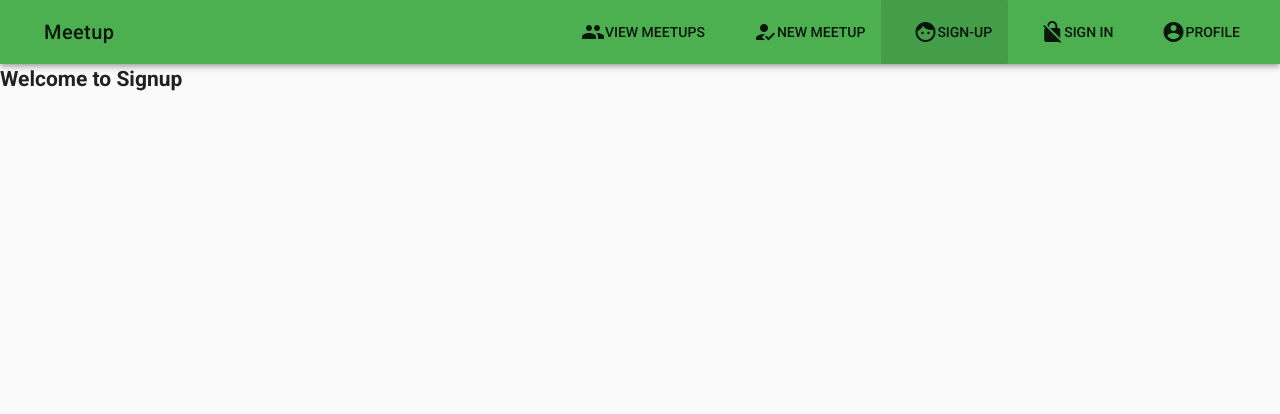
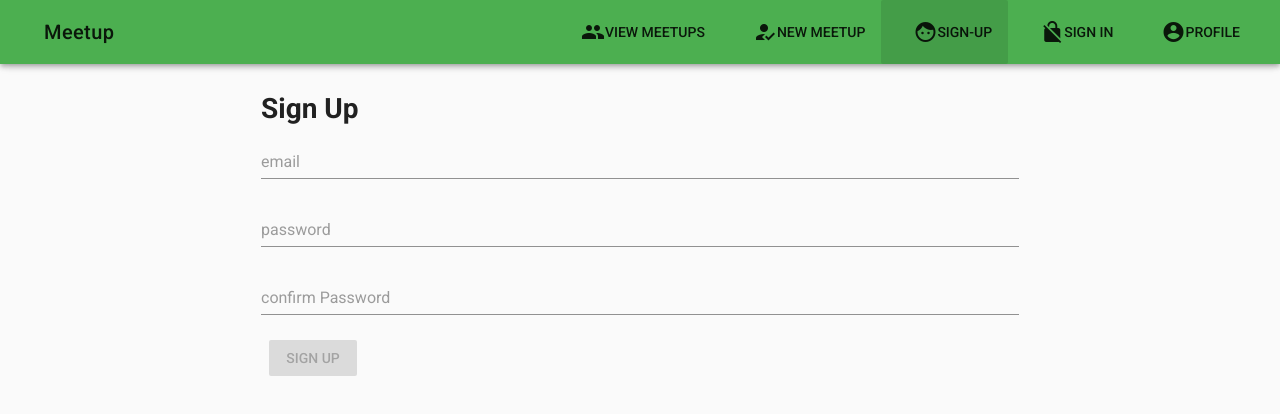
Before and after one commit to anoobbava/meetup-vue, a Vue app: page /sign_up in a window 1280 px wide. Shown: the top 414 px of the page. Built offline with nearby package versions, Linux system fonts and the light colour scheme.

Commit message:
Added signup mechanism in Vue

```diff
--- a/package.json
+++ b/package.json
@@ -11,7 +11,6 @@
     "build": "node build/build.js",
     "precommit": "lint-staged"
   },
-
   "lint-staged": {
     "src/**/*.{js,vue}": [
       "eslint --fix",
@@ -19,6 +18,7 @@
     ]
   },
   "dependencies": {
+    "firebase": "^5.8.2",
     "vue": "^2.5.2",
     "vue-router": "^3.0.1",
     "vuetify": "^1.0.0",
--- a/src/components/User/Signup.vue
+++ b/src/components/User/Signup.vue
@@ -1,3 +1,71 @@
 <template>
-    <h2>Welcome to Signup</h2>
+  <v-container>
+    <v-layout>
+      <v-flex xs12 sm8 offset-md2>
+        <h1>Sign Up</h1>
+        <form @submit.prevent="SubmitUser">
+          <v-text-field
+            v-model='email'
+            placeholder='email'
+            :rules="[rules.required, rules.email]">
+          </v-text-field>
+
+          <v-text-field
+            v-model='password'
+            placeholder='password'
+            :rules="[rules.required]"
+            type='password'>
+          </v-text-field>
+
+          <v-text-field
+            v-model='confirmPassword'
+            placeholder='confirm Password'
+            :rules="[rules.required, confirmPasswordCorrect]"
+            type='password'>
+          </v-text-field>
+          <v-btn
+            color="success"
+            type="submit"
+            :disabled="!checkData">
+            Sign Up
+          </v-btn>
+        </form>
+      </v-flex>
+    </v-layout>
+  </v-container>
 </template>
+
+<script>
+  export default {
+    data () {
+      return {
+        email: '',
+        password: '',
+        confirmPassword: '',
+        rules: {
+          required: value => !!value || 'Required Field',
+          email: value => {
+            const pattern = /^(([^<>()[\]\\.,;:\s@"]+(\.[^<>()[\]\\.,;:\s@"]+)*)|(".+"))@((\[[0-9]{1,3}\.[0-9]{1,3}\.[0-9]{1,3}\.[0-9]{1,3}])|(([a-zA-Z\-0-9]+\.)+[a-zA-Z]{2,}))$/
+            return pattern.test(value) || 'Invalid e-mail.'
+          }
+        }
+      }
+    },
+    computed: {
+      confirmPasswordCorrect () {
+        return this.password !== this.confirmPassword ? 'Passwords not match' : ''
+      },
+      checkData () {
+        return this.email !== '' && this.password !== '' && this.confirmPassword !== ''
+      }
+
+    },
+    methods: {
+      SubmitUser () {
+        console.log(this.email + ' ' + this.password)
+        this.$store.dispatch('signUpUser', { email: this.email, password: this.password })
+      }
+
+    }
+  }
+</script>
--- a/src/main.js
+++ b/src/main.js
@@ -5,6 +5,7 @@ import App from './App'
 import router from './router'
 import Vuetify from 'vuetify'
 import 'vuetify/dist/vuetify.min.css'
+import * as firebase from 'firebase'
 import { store } from './store'
 
 Vue.use(Vuetify, { theme: {
@@ -25,5 +26,15 @@ new Vue({
   router,
   store,
   components: { App },
-  template: '<App/>'
+  template: '<App/>',
+  created () {
+    firebase.initializeApp({
+      apiKey: 'AIzaSyCnGJmSrJdV_nMsmXSLL8jAM1xuT5OqpQ8',
+      authDomain: 'vue-meetup-49adf.firebaseapp.com',
+      databaseURL: 'https://vue-meetup-49adf.firebaseio.com',
+      projectId: 'vue-meetup-49adf',
+      storageBucket: 'vue-meetup-49adf.appspot.com',
+      messagingSenderId: '123421183379'
+    })
+  }
 })
--- a/src/store/index.js
+++ b/src/store/index.js
@@ -1,5 +1,6 @@
 import Vue from 'vue'
 import Vuex from 'vuex'
+import * as firebase from 'firebase'
 
 Vue.use(Vuex)
 
@@ -27,18 +28,23 @@ export const store = new Vuex.Store({
       description: ''
     }
     ],
-    users: [
 
-    ]
+    users: {
+      id: '',
+      linkedMeetups: []
+    }
   },
+
   getters: {
     wholeMeetups (state) {
       // need to sort the data based on the date
       return state.wholeMeetups
     },
+
     selectedMeetups (state) {
       return state.wholeMeetups.slice(0, 2)
     },
+
     singleMeetup (state) {
       return (meetupId) => {
         return state.wholeMeetups.find((meetup) => {
@@ -46,17 +52,43 @@ export const store = new Vuex.Store({
         })
       }
     }
+  },
 
+  mutations: {
+    saveMeetup (state, payload) {
+      state.wholeMeetups.push(payload)
+    },
+
+    setUserMutation (state, payload) {
+      state.user = payload
+    }
   },
-  mutations: {
-    saveMeetup  (state, payload) {
-      state.wholeMeetups.push(payload)
-    }
 
-  },
   actions: {
+
     saveMeetup (context, payload) {
       context.commit('saveMeetup', payload)
+    },
+
+    signUpUser (context, payload) {
+      firebase.auth().createUserWithEmailAndPassword(payload.email, payload.password)
+        .then(
+          user => {
+            firebase.auth().onAuthStateChanged(function (user) {
+              const newUser = {
+                id: user.uid,
+                linkedMeetups: []
+              }
+              console.log('user uid' + ' ' + user.uid)
+              context.commit('setUserMutation', newUser)
+            })
+          }
+        )
+        .catch(
+          error => {
+            console.log(error)
+          }
+        )
     }
   }
 })
```
Also changed, not shown: 1 other file (tests, documents, lock files or other folders).
